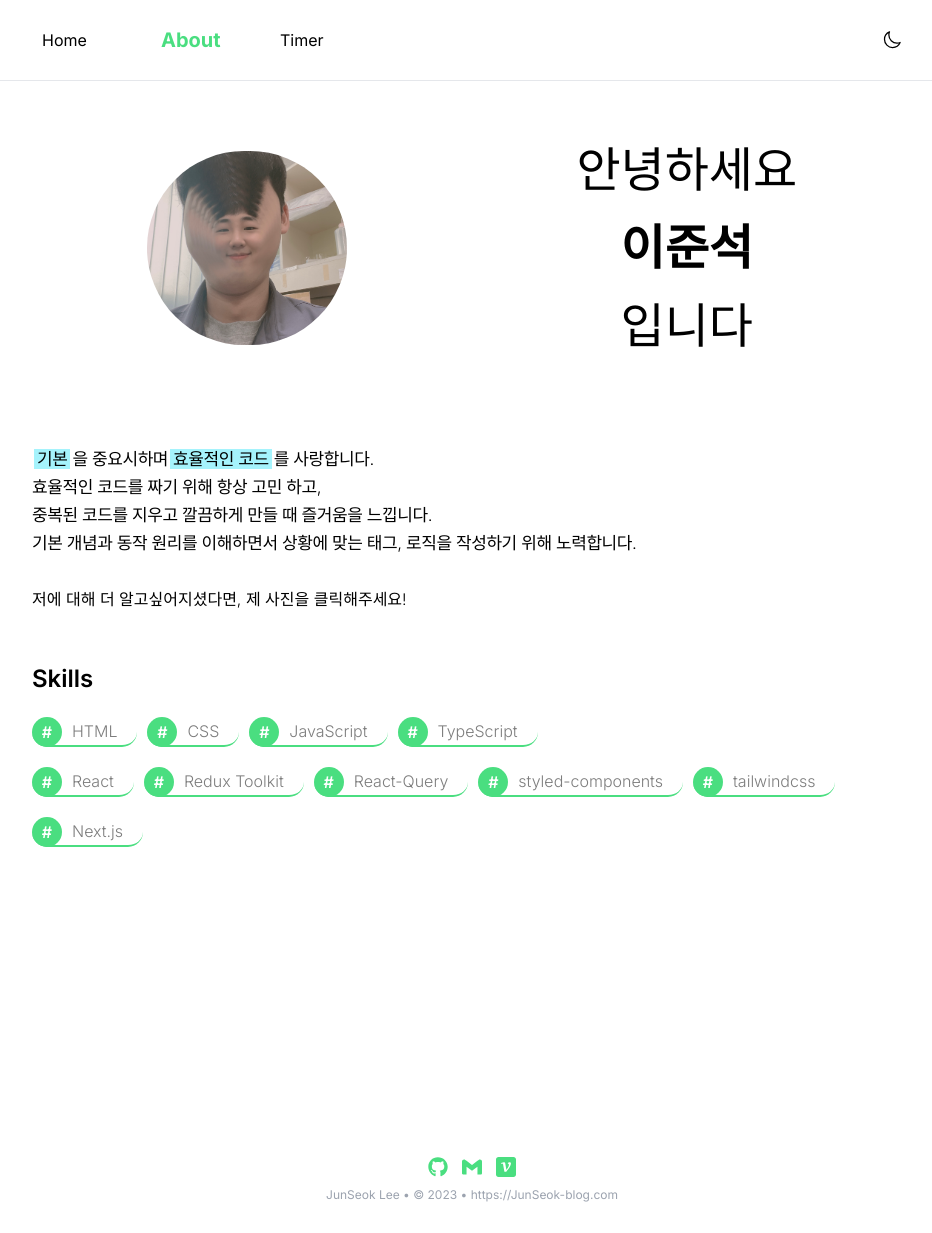
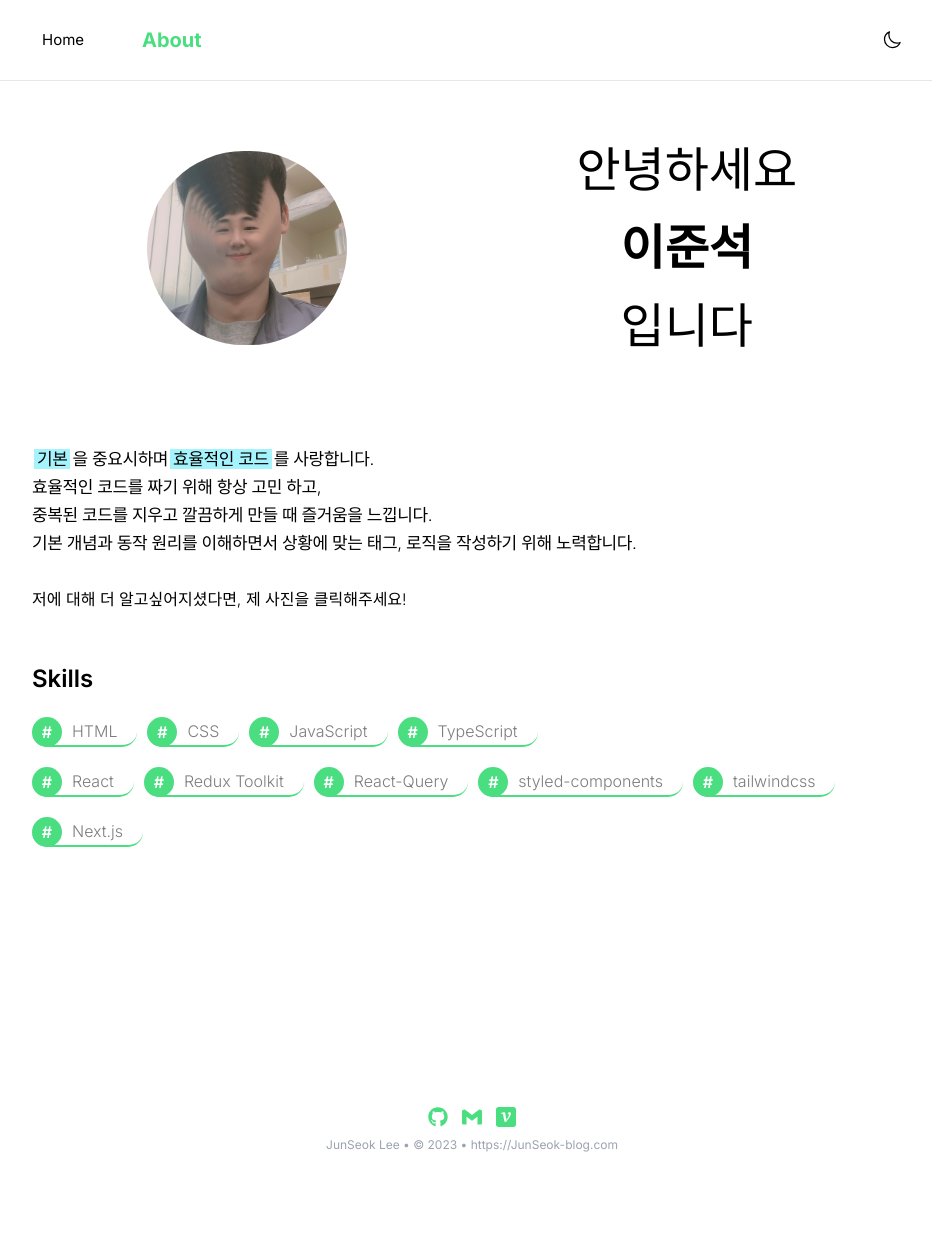
Before and after one commit to leeleeleeleejun/JunSeokBlog, a Next.js app: page /about in a window 1280 px wide. Shown: the whole page, without its empty margins (168-1100 px from the left). After the commit the page ends 1183 px from the top, so only its background shows below. Built offline with nearby package versions, Linux system fonts and the light colour scheme.

Commit message:
design: header, footer UI 수정 - timer 페이지 삭제

```diff
--- a/src/app/[...slug]/page.tsx
+++ b/src/app/[...slug]/page.tsx
@@ -18,7 +18,7 @@ export async function generateMetadata({
       locale: "ko-KR",
       siteName: "JunSeok-blog.com",
       url: `https://JunSeok-blog.com/${category}/${slug}`,
-      type: "website",
+      type: "article",
     },
   };
 }
--- a/src/app/layout.tsx
+++ b/src/app/layout.tsx
@@ -36,7 +36,7 @@ export default function RootLayout({
         <main className="max-w-[900px] min-h-[500px] m-auto p-[10px]">
           {children}
         </main>
-        <footer className="flex flex-col mt-[250px] py-[30px] text-xs text-gray-400">
+        <footer className="flex flex-col mt-[200px] py-[30px] text-xs text-gray-400">
           <nav className="flex justify-center">
             <Link href="https://github.com/leeleeleeleejun" target="_blank">
               <GitHubIcon />
--- a/src/app/timer/page.tsx
+++ /dev/null
@@ -1,11 +0,0 @@
-export default function Timer() {
-  return (
-    <div>
-      <input type="number" max={8} className="bg-mainGreen" />
-      <input type="number" max={60} className="bg-mainGreen" />
-      <input type="number" max={60} className="bg-mainGreen" />
-      <button>START</button>
-      <button>RESET</button>
-    </div>
-  );
-}
--- a/src/components/Header.tsx
+++ b/src/components/Header.tsx
@@ -34,15 +34,12 @@ export default function Header() {
       }`}
     >
       <div className="flex justify-between items-center h-[80px] max-w-[900px] m-auto px-[20px]">
-        <nav className="flex justify-between items-center w-[30%] min-w-[200px]">
+        <nav className="flex justify-between items-center min-w-[120px]">
           <NavItem isActive={isActive} href="/">
             Home
           </NavItem>
           <NavItem isActive={isActive} href="/about">
             About
-          </NavItem>
-          <NavItem isActive={isActive} href="/timer">
-            Timer
           </NavItem>
         </nav>
         <ThemeToggle />
@@ -63,8 +60,8 @@ function NavItem({
   return (
     <Link
       href={href}
-      className={`w-[20px] h-[100%] text-center hover:text-mainGreen duration-[400ms] ${
-        isActive === children && "text-mainGreen font-bold text-xl"
+      className={`w-[20px] h-[100%] text-center hover:text-mainGreen duration-[400ms] text-[15px] ${
+        isActive === children && "text-mainGreen font-bold text-[20px]"
       }`}
     >
       {children}
```
Also changed, not shown: src/app/opengraph-image.alt.txt (added).
